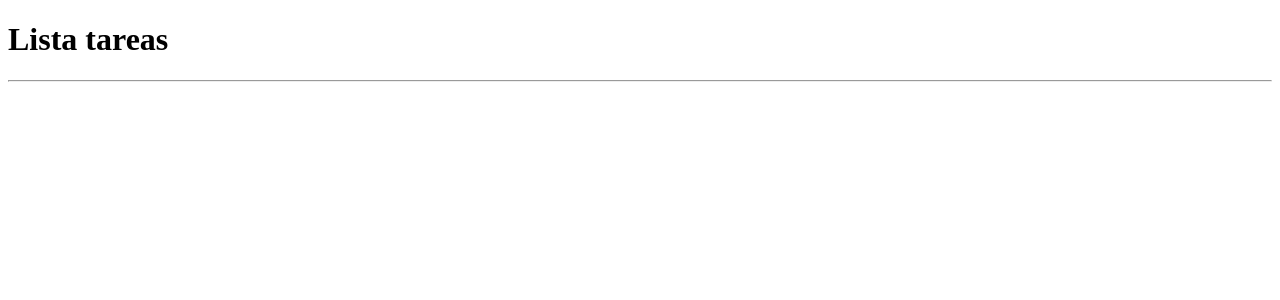
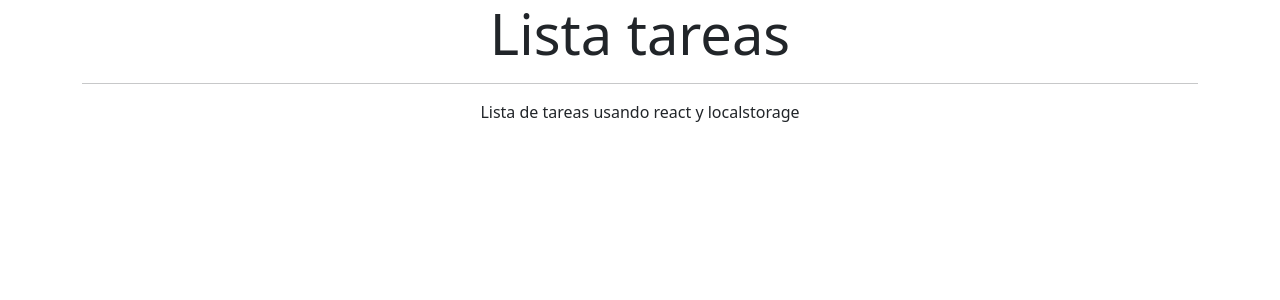
Before and after one commit to carlosmsx/listatareas, a React (Create React App) app: page / in a window 1280 px wide. Shown: the top 300 px of the page. Built offline with nearby package versions, Linux system fonts and the light colour scheme.

Commit message:
agregados los componentes Titulo y Subtitulo con bootstrap

```diff
--- a/src/App.js
+++ b/src/App.js
@@ -1,11 +1,15 @@
 import React from 'react';
+import Subtitulo from './components/Subtitulo';
 import Titulo from './components/Titulo';
+import 'bootstrap/dist/css/bootstrap.min.css'
 
 const App = () => {
     return (
         <div>
+            <section className="container">
             <Titulo/>
-
+            <Subtitulo/>
+            </section>
         </div>
     );
 };
--- /dev/null
+++ b/src/components/Subtitulo.js
@@ -0,0 +1,11 @@
+import React, { Component } from 'react';
+
+class Subtitulo extends Component {
+    render() {
+        return (
+                <p className="text-center">Lista de tareas usando react y localstorage</p>
+        );
+    }
+}
+
+export default Subtitulo;
--- a/src/components/Titulo.js
+++ b/src/components/Titulo.js
@@ -3,7 +3,7 @@ import React from 'react';
 const Titulo = () => {
     return (
         <div>
-            <h1>Lista tareas</h1>
+            <h1 className="display-4 text-center">Lista tareas</h1>
             <hr/>
         </div>
     );
```
